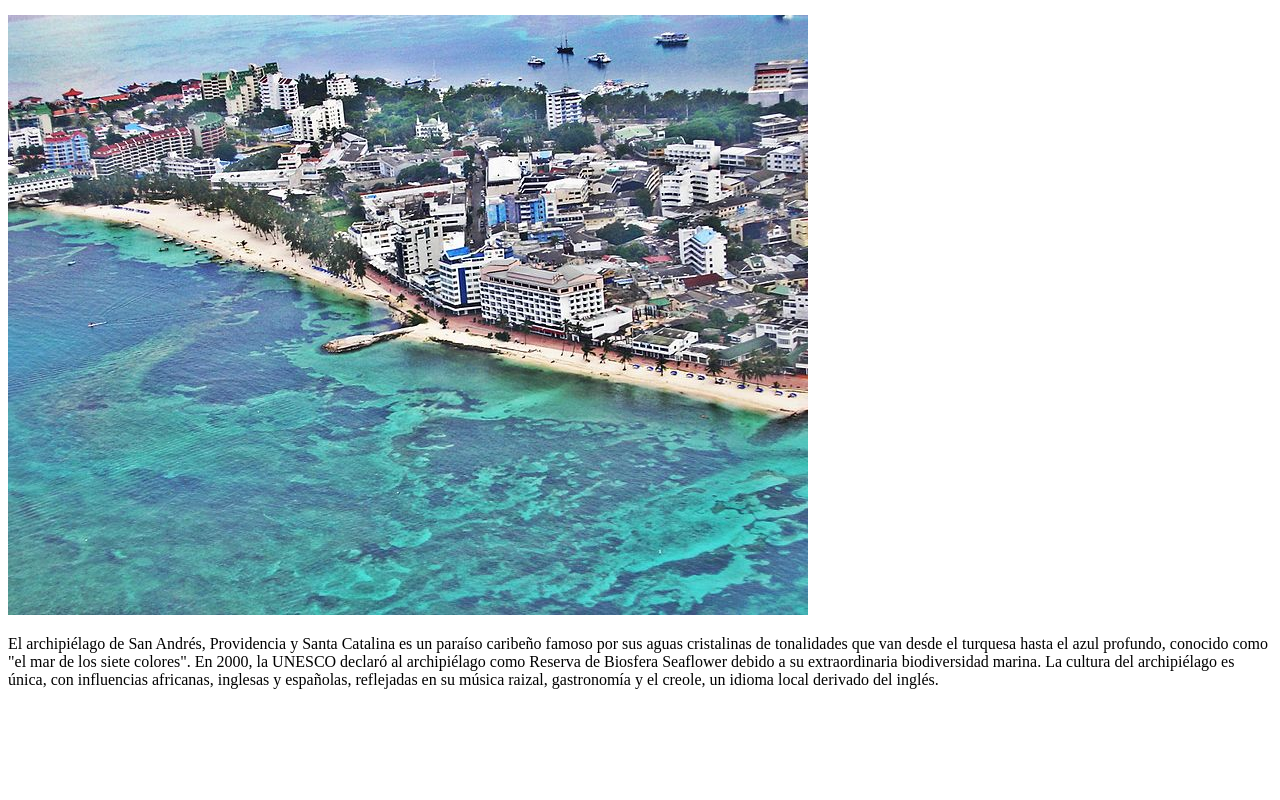
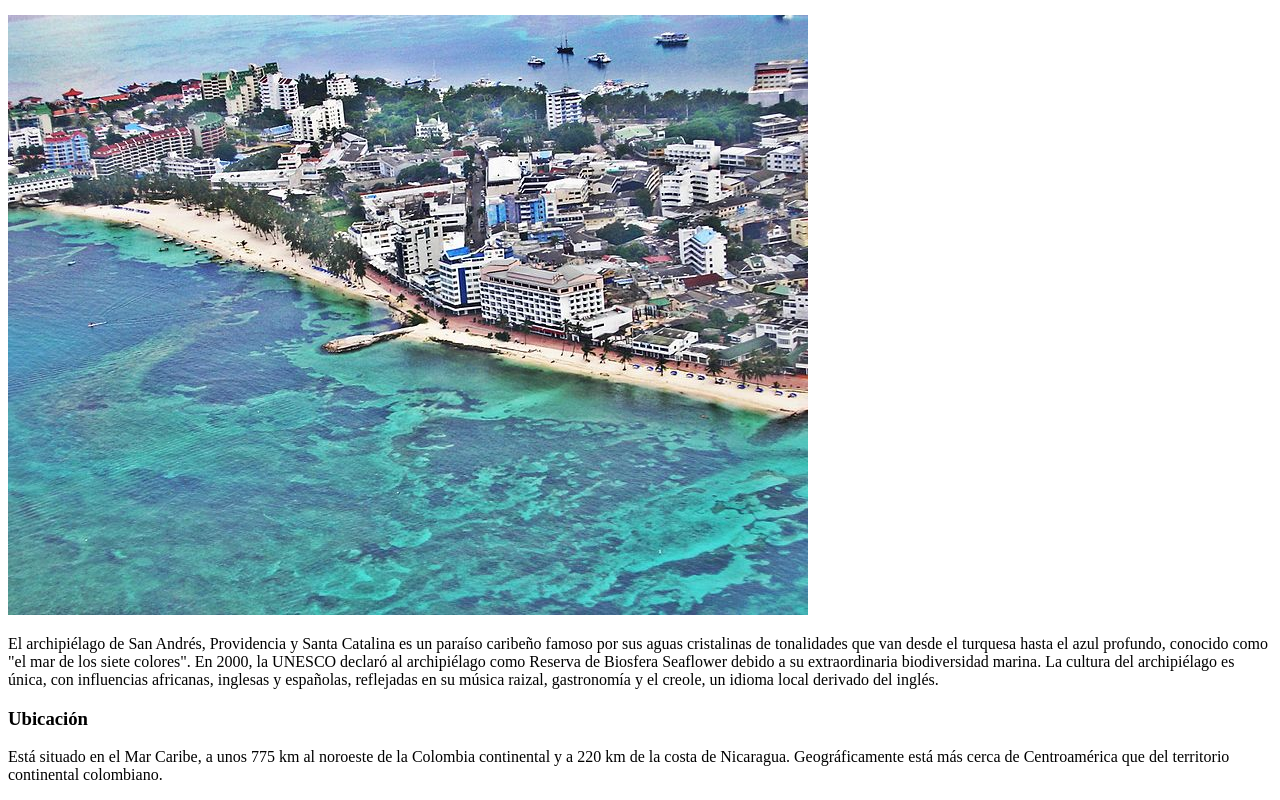
Before and after one commit to lawAress/ejercicio2, a plain HTML site: page index.html in a window 1280 px wide. Shown: the part 3537-4337 px from the top of the page. Before the commit the page ends 4242 px from the top, so only its background shows below. Drawn offline with Linux system fonts and the light colour scheme.

Commit message:
Ubicacion San andres

```diff
--- a/index.html
+++ b/index.html
@@ -52,5 +52,8 @@
                 El archipiélago de San Andrés, Providencia y Santa Catalina es un paraíso caribeño famoso por sus aguas cristalinas de tonalidades que van desde el turquesa hasta el azul profundo, conocido como "el mar de los siete colores". En 2000, la UNESCO declaró al archipiélago como Reserva de Biosfera Seaflower debido a su extraordinaria biodiversidad marina. La cultura del archipiélago es única, con influencias africanas, inglesas y españolas, reflejadas en su música raizal, gastronomía y el creole, un idioma local derivado del inglés.
             </p>
 
+            <h3>Ubicación</h3>
+            <p>Está situado en el Mar Caribe, a unos 775 km al noroeste de la Colombia continental y a 220 km de la costa de Nicaragua. Geográficamente está más cerca de Centroamérica que del territorio continental colombiano.</p>
+
 <body>
 </html>
```
